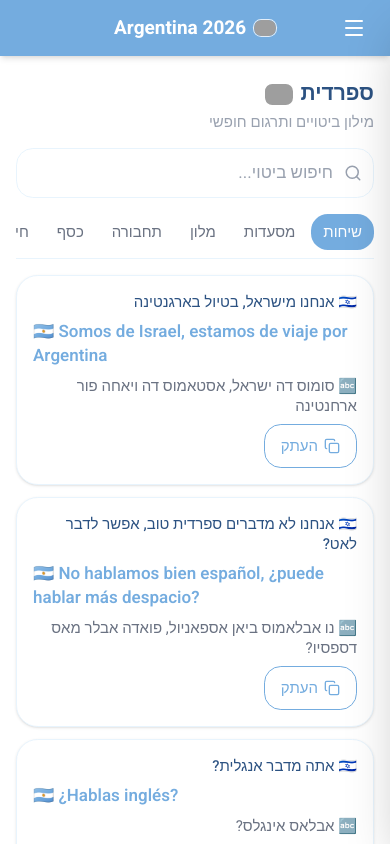
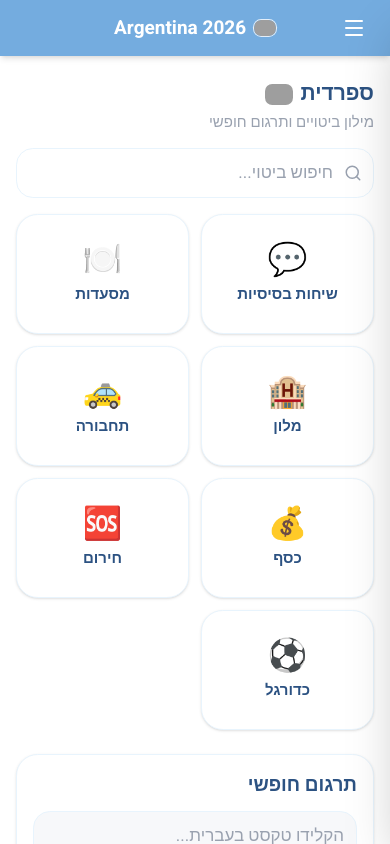
Before and after one commit to mandalaoui/Argentina-2026, a Next.js app: page /spanish in a window 390 px wide. Shown: the top 844 px of the page. Built offline with nearby package versions, Linux system fonts and the light colour scheme; grey boxes are pictures that could not be loaded.

Commit message:
Redesign Spanish page with category grid and phrase audio

```diff
--- a/components/map/MapPageClient.tsx
+++ b/components/map/MapPageClient.tsx
@@ -59,7 +59,7 @@ export default function MapPageClient({ places }: Props) {
     <div className="flex flex-col h-full max-w-5xl mx-auto">
 
       {/* ── Page title (not sticky) ─────────────────────── */}
-      <div className="px-4 pt-4 pb-2 flex-shrink-0">
+      <div className="px-4 pt-4 pb-2 shrink-0">
         <h1 className="text-xl md:text-2xl font-bold text-navy">מפת הטיול</h1>
         <p className="text-xs text-gray-400 mt-0.5">
           מסעדות, ברים, אטרקציות, קניות ותחבורה
@@ -67,7 +67,7 @@ export default function MapPageClient({ places }: Props) {
       </div>
 
       {/* ── Sticky search + filters (stays above map) ───── */}
-      <div className="sticky top-14 z-20 bg-white border-b border-argentina-light px-4 py-2 flex-shrink-0 space-y-2">
+      <div className="sticky top-14 z-20 bg-white border-b border-argentina-light px-4 py-2 shrink-0 space-y-2">
         {/* Search */}
         <div className="relative">
           <Search size={15} className="absolute right-3 top-1/2 -translate-y-1/2 text-gray-400" aria-hidden="true" />
@@ -103,7 +103,7 @@ export default function MapPageClient({ places }: Props) {
       <div className="flex-1 md:flex md:gap-0 overflow-hidden">
 
         {/* ── LEFT (desktop sticky) / TOP (mobile) ───── */}
-        <div className="md:w-1/2 md:sticky md:top-0 md:h-screen md:overflow-y-auto md:border-l md:border-argentina-light flex-shrink-0">
+        <div className="md:w-1/2 md:sticky md:top-0 md:h-screen md:overflow-y-auto md:border-l md:border-argentina-light shrink-0">
           {/* Map */}
           <div id="trip-map" className="px-4 pt-3 pb-2 md:px-4 md:pt-4">
             <Suspense fallback={
--- /dev/null
+++ b/components/spanish/CategoryGrid.tsx
@@ -0,0 +1,34 @@
+"use client";
+
+import {
+  phraseCategories,
+  categoryLabels,
+  categoryEmojis,
+  type PhraseCategory,
+} from "@/data/phrases";
+
+interface CategoryGridProps {
+  onSelect: (category: PhraseCategory) => void;
+}
+
+export default function CategoryGrid({ onSelect }: CategoryGridProps) {
+  return (
+    <div className="grid grid-cols-2 sm:grid-cols-3 gap-3">
+      {phraseCategories.map((category) => (
+        <button
+          key={category}
+          type="button"
+          onClick={() => onSelect(category)}
+          className="flex flex-col items-center justify-center gap-2 rounded-2xl border border-argentina-light bg-white p-4 min-h-[120px] shadow-sm hover:shadow-md active:scale-[0.98] transition-all text-center"
+        >
+          <span className="text-3xl leading-none" aria-hidden="true">
+            {categoryEmojis[category]}
+          </span>
+          <span className="text-sm font-semibold text-navy leading-snug">
+            {categoryLabels[category]}
+          </span>
+        </button>
+      ))}
+    </div>
+  );
+}
--- a/components/spanish/PhraseCard.tsx
+++ b/components/spanish/PhraseCard.tsx
@@ -1,8 +1,7 @@
 "use client";
 
-import { useState } from "react";
-import { Copy, Check } from "lucide-react";
-import Card from "@/components/ui/Card";
+import { Volume2 } from "lucide-react";
+import { speakSpanish } from "@/lib/speak-spanish";
 import type { Phrase } from "@/data/phrases";
 
 interface PhraseCardProps {
@@ -10,45 +9,26 @@ interface PhraseCardProps {
 }
 
 export default function PhraseCard({ phrase }: PhraseCardProps) {
-  const [copied, setCopied] = useState(false);
-
-  const copySpanish = async () => {
-    await navigator.clipboard.writeText(phrase.spanish);
-    setCopied(true);
-    setTimeout(() => setCopied(false), 2000);
-  };
+  const playAudio = () => speakSpanish(phrase.spanish);
 
   return (
-    <Card className="flex flex-col gap-2">
-      <p className="text-sm font-medium text-navy">
-        <span aria-hidden="true">🇮🇱 </span>
-        {phrase.hebrew}
-      </p>
-      <p className="text-base font-semibold text-argentina" dir="ltr">
-        <span aria-hidden="true">🇦🇷 </span>
-        {phrase.spanish}
-      </p>
-      <p className="text-sm text-gray-500">
-        <span aria-hidden="true">🔤 </span>
-        {phrase.transliteration}
-      </p>
+    <div className="flex items-center gap-3 rounded-2xl border border-argentina-light bg-white p-4 shadow-sm">
+      <div className="flex-1 min-w-0 text-right">
+        <p className="text-base font-semibold text-navy leading-snug">
+          {phrase.hebrew}
+        </p>
+        <p className="text-sm text-argentina mt-1 leading-snug" dir="ltr">
+          {phrase.spanish}
+        </p>
+      </div>
       <button
-        onClick={copySpanish}
-        className="flex items-center gap-1.5 self-start border border-argentina text-argentina px-4 py-2.5 rounded-xl text-sm font-medium hover:bg-argentina-light transition-colors min-h-[44px]"
-        aria-label={`העתק את הביטוי ${phrase.spanish}`}
+        type="button"
+        onClick={playAudio}
+        className="shrink-0 items-center justify-center w-11 h-11 rounded-full bg-argentina-light text-argentina hover:bg-argentina/20 active:scale-95 transition-all"
+        aria-label={`השמע את הביטוי ${phrase.spanish}`}
       >
-        {copied ? (
-          <>
-            <Check size={16} aria-hidden="true" />
-            הועתק
-          </>
-        ) : (
-          <>
-            <Copy size={16} aria-hidden="true" />
-            העתק
-          </>
-        )}
+        <Volume2 size={20} aria-hidden="true" />
       </button>
-    </Card>
+    </div>
   );
 }
--- a/components/spanish/SpanishPageClient.tsx
+++ b/components/spanish/SpanishPageClient.tsx
@@ -1,15 +1,15 @@
 "use client";
 
 import { useMemo, useState } from "react";
-import { Search } from "lucide-react";
-import Tabs from "@/components/ui/Tabs";
+import { Search, ChevronRight } from "lucide-react";
 import Flag from "@/components/ui/Flag";
 import PhraseCard from "@/components/spanish/PhraseCard";
+import CategoryGrid from "@/components/spanish/CategoryGrid";
 import TranslationWidget from "@/components/spanish/TranslationWidget";
 import {
   phrases,
-  phraseCategories,
-  categoryTabLabels,
+  categoryLabels,
+  categoryEmojis,
   type PhraseCategory,
 } from "@/data/phrases";
 
@@ -27,25 +27,20 @@ function filterPhrases(list: typeof phrases, query: string) {
 
 export default function SpanishPageClient() {
   const [search, setSearch] = useState("");
+  const [selectedCategory, setSelectedCategory] = useState<PhraseCategory | null>(
+    null
+  );
 
-  const tabs = phraseCategories.map((id) => ({
-    id,
-    label: categoryTabLabels[id],
-  }));
+  const isSearching = search.trim().length > 0;
 
-  const phrasesByCategory = useMemo(() => {
-    const map = new Map<PhraseCategory, typeof phrases>();
-    for (const category of phraseCategories) {
-      map.set(
-        category,
-        filterPhrases(
-          phrases.filter((p) => p.category === category),
-          search
-        )
-      );
-    }
-    return map;
-  }, [search]);
+  const filteredPhrases = useMemo(() => {
+    const base = selectedCategory
+      ? phrases.filter((p) => p.category === selectedCategory)
+      : phrases;
+    return filterPhrases(base, search);
+  }, [search, selectedCategory]);
+
+  const handleBack = () => setSelectedCategory(null);
 
   return (
     <main className="p-4 max-w-lg mx-auto pb-24">
@@ -72,15 +67,26 @@ export default function SpanishPageClient() {
         />
       </div>
 
-      <Tabs tabs={tabs} defaultTab="basic">
-        {(activeTab) => {
-          const category = activeTab as PhraseCategory;
-          const filtered = phrasesByCategory.get(category) ?? [];
+      {selectedCategory ? (
+        <div>
+          <div className="flex items-center gap-2 mb-4">
+            <button
+              type="button"
+              onClick={handleBack}
+              className="flex items-center justify-center w-10 h-10 rounded-full bg-argentina-light text-navy hover:bg-argentina/20 transition-colors shrink-0"
+              aria-label="חזרה לקטגוריות"
+            >
+              <ChevronRight size={22} aria-hidden="true" />
+            </button>
+            <h2 className="flex-1 text-base font-semibold text-navy flex items-center gap-2">
+              <span aria-hidden="true">{categoryEmojis[selectedCategory]}</span>
+              {categoryLabels[selectedCategory]}
+            </h2>
+          </div>
 
-          return (
           <div className="space-y-3">
-              {filtered.length > 0 ? (
-                filtered.map((phrase) => (
+            {filteredPhrases.length > 0 ? (
+              filteredPhrases.map((phrase) => (
                 <PhraseCard key={phrase.id} phrase={phrase} />
               ))
             ) : (
@@ -89,9 +95,22 @@ export default function SpanishPageClient() {
               </p>
             )}
           </div>
-          );
-        }}
-      </Tabs>
+        </div>
+      ) : isSearching ? (
+        <div className="space-y-3">
+          {filteredPhrases.length > 0 ? (
+            filteredPhrases.map((phrase) => (
+              <PhraseCard key={phrase.id} phrase={phrase} />
+            ))
+          ) : (
+            <p className="text-sm text-gray-500 text-center py-8">
+              לא נמצאו ביטויים
+            </p>
+          )}
+        </div>
+      ) : (
+        <CategoryGrid onSelect={setSelectedCategory} />
+      )}
 
       <TranslationWidget />
     </main>
--- a/data/phrases.ts
+++ b/data/phrases.ts
@@ -23,6 +23,17 @@ export const categoryLabels: Record<PhraseCategory, string> = {
   money:      "כסף",
   emergency:  "חירום",
   football:   "כדורגל",
+};
+
+/** Emoji icons for category cards on the Spanish page */
+export const categoryEmojis: Record<PhraseCategory, string> = {
+  basic:      "💬",
+  restaurant: "🍽️",
+  hotel:      "🏨",
+  transport:  "🚕",
+  money:      "💰",
+  emergency:  "🆘",
+  football:   "⚽",
 };
 
 /** Short tab labels for the Spanish page */
--- /dev/null
+++ b/lib/speak-spanish.ts
@@ -0,0 +1,28 @@
+function pickSpanishVoice(): SpeechSynthesisVoice | undefined {
+  const voices = window.speechSynthesis.getVoices();
+  return (
+    voices.find((v) => v.lang.startsWith("es-AR")) ??
+    voices.find((v) => v.lang.startsWith("es-ES")) ??
+    voices.find((v) => v.lang.startsWith("es"))
+  );
+}
+
+export function speakSpanish(text: string): void {
+  if (typeof window === "undefined" || !window.speechSynthesis) return;
+
+  window.speechSynthesis.cancel();
+
+  const utterance = new SpeechSynthesisUtterance(text);
+  utterance.lang = "es-AR";
+
+  const voice = pickSpanishVoice();
+  if (voice) utterance.voice = voice;
+
+  const speak = () => window.speechSynthesis.speak(utterance);
+
+  if (window.speechSynthesis.getVoices().length === 0) {
+    window.speechSynthesis.addEventListener("voiceschanged", speak, { once: true });
+  } else {
+    speak();
+  }
+}
```
Lines whose indentation alone changed are shown as unchanged.
